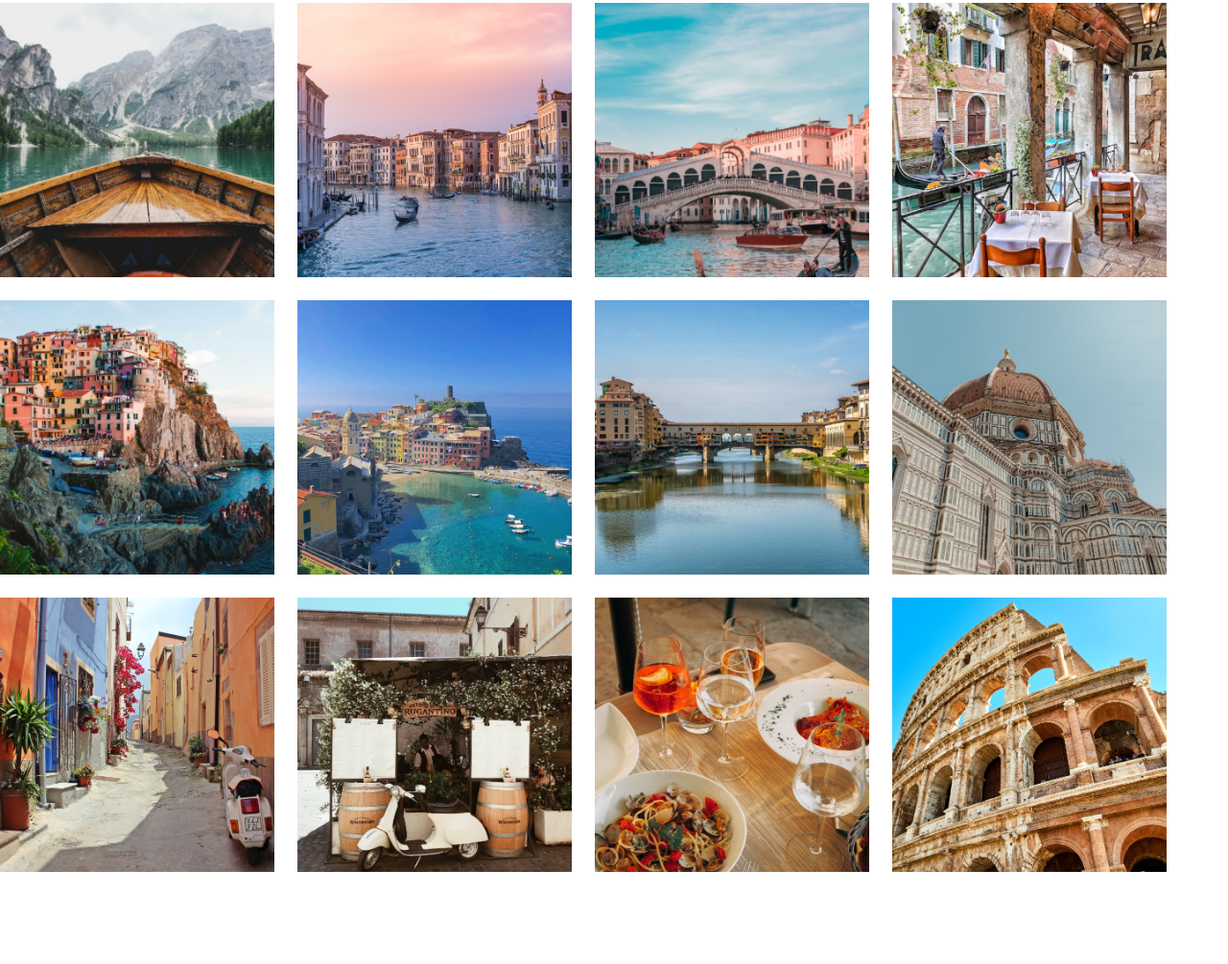
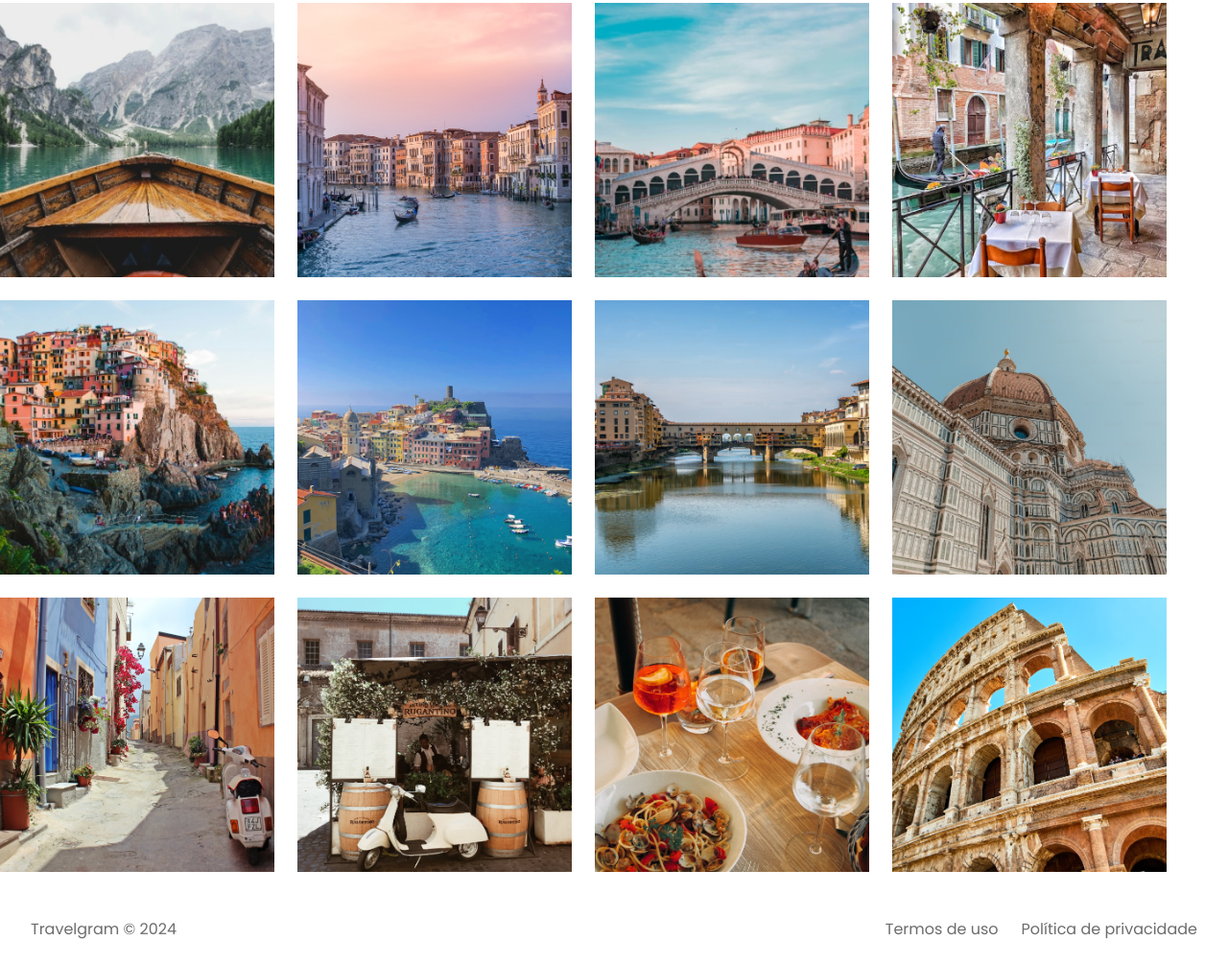
Before and after one commit to souzakleiton/projeto-travelgram, a plain HTML site: page index.html in a window 1280 px wide. Shown: the part 357-1362 px from the top of the page at 96% size. Before the commit the page ends 1290 px from the top, so only its background shows below. Drawn offline with Linux system fonts and the light colour scheme.

Commit message:
done footer

```diff
--- a/index.html
+++ b/index.html
@@ -73,5 +73,11 @@
     <img src="./assets/images/Image 11.png" alt="...">
     <img src="./assets/images/Image 12.png" alt="...">
   </main>
+
+  <footer class="container">
+    <span>Travelgram &copy; 2024</span>
+    <span>Termos de uso</span>
+    <span>Política de privacidade</span>
+  </footer>
 </body>
 </html>
--- /dev/null
+++ b/styles/footer.css
@@ -0,0 +1,9 @@
+footer {
+  display: flex;
+  gap: 24px;
+  padding-block: 24px;
+}
+
+footer span:nth-child(1) {
+  margin-right: auto;
+}
--- a/styles/index.css
+++ b/styles/index.css
@@ -2,3 +2,4 @@
 @import url(./nav.css);
 @import url(./header.css);
 @import url(./main.css);
+@import url(./footer.css);
```
